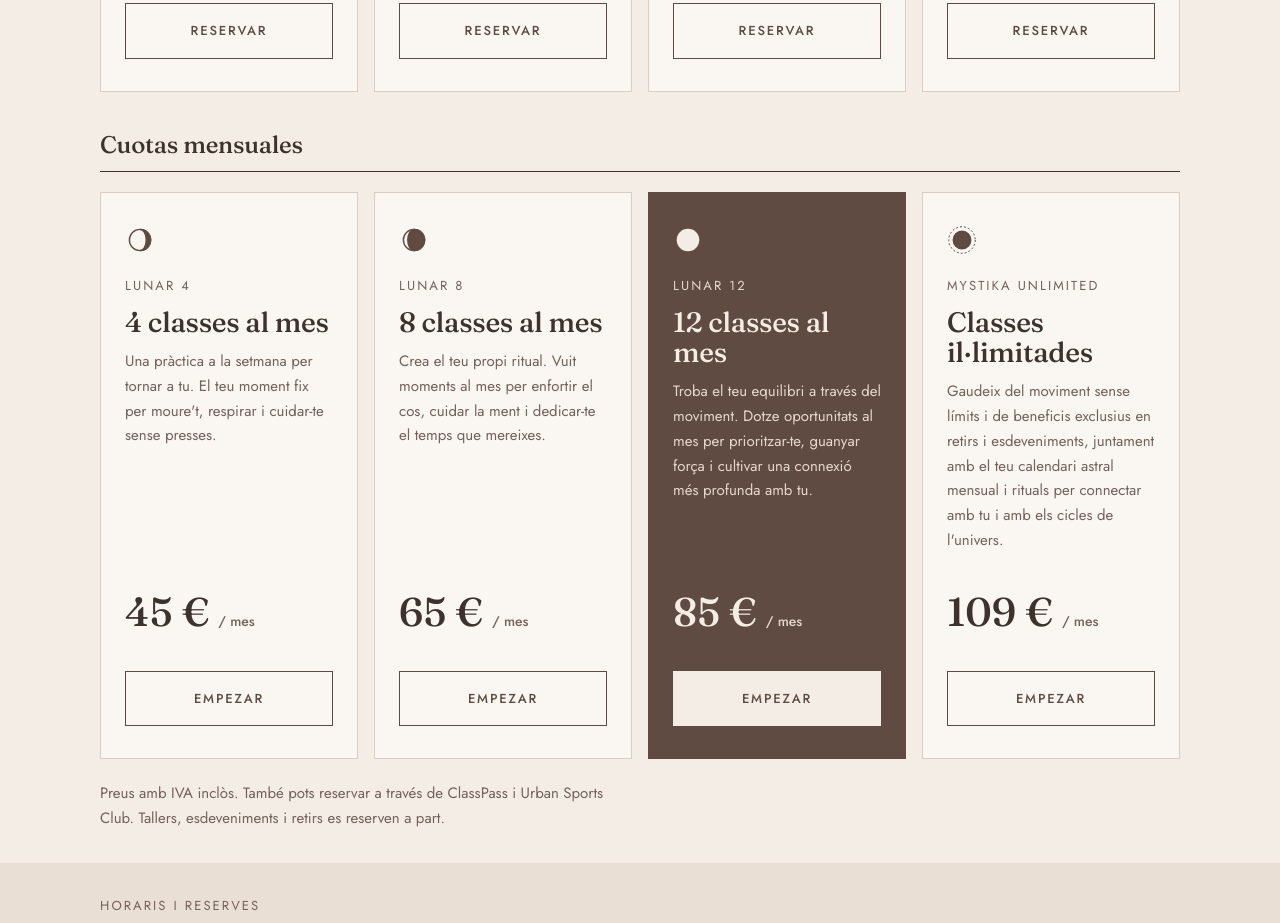
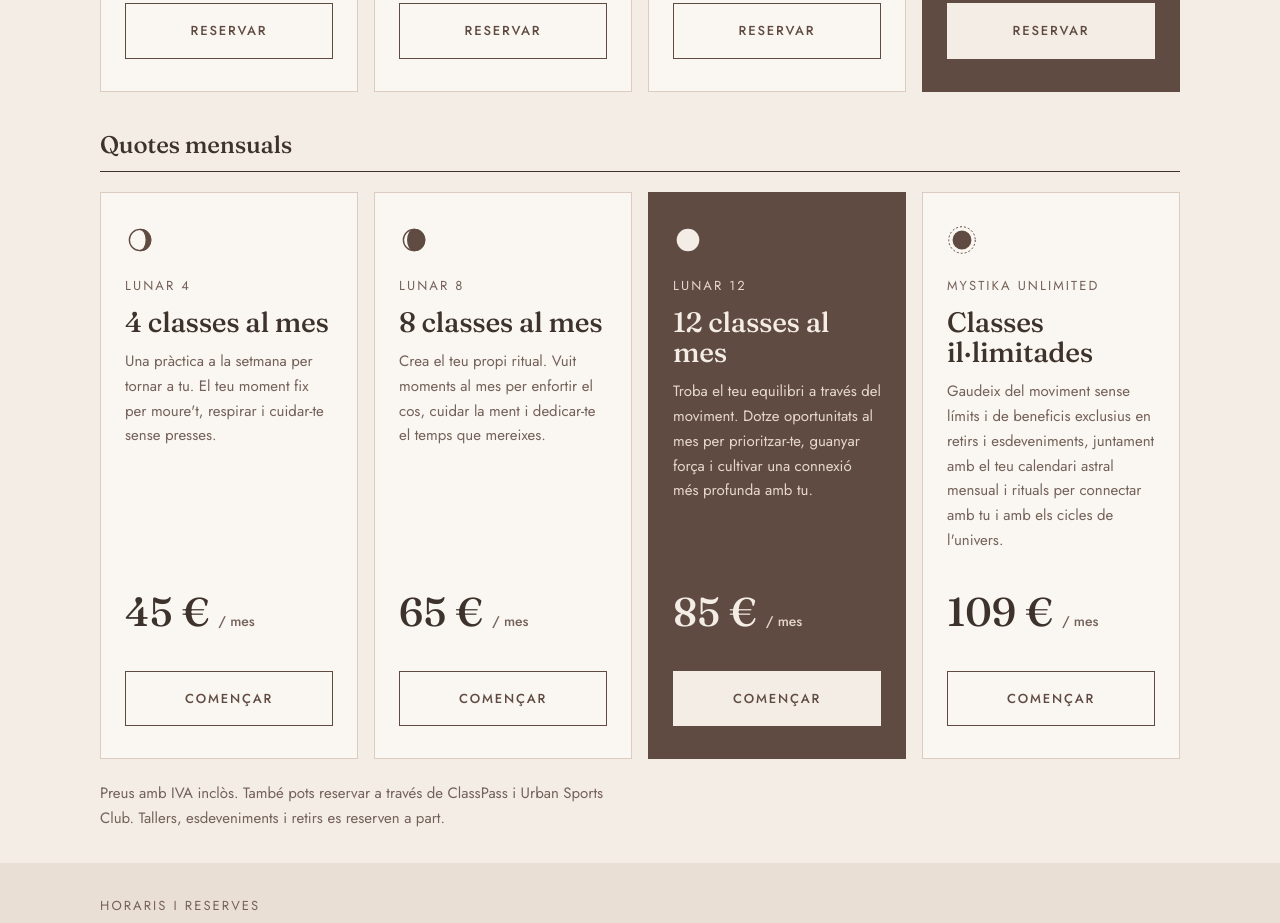
Before and after one commit to Flixxx365/mystika-web, a plain HTML site: page ca/index.html in a window 1280 px wide. Shown: the part 3116-4039 px from the top of the page. Drawn offline with Linux system fonts and the light colour scheme.

Commit message:
Tarifas: destacar también Moon Cycle; textos en catalán
Co-Authored-By: Claude Opus 5.5 <noreply@anthropic.com>
Claude-Session: https://claude.ai/code/session_01GCd9ANeNYQEQXMrK22J3Cr

```diff
--- a/ca/index.html
+++ b/ca/index.html
@@ -322,16 +322,16 @@
         <div class="price">88 €</div>
         <a href="https://mystika.lorari.com" target="_blank" rel="noopener" class="btn btn-line">Reservar</a>
       </div>
-      <div class="plan">
+      <div class="plan feat">
         <svg class="phase" aria-hidden="true"><use href="#ph-gibbous"/></svg>
         <span class="name">Moon Cycle</span>
         <h3>Bono de 10 classes</h3>
         <p>El teu benestar, al teu ritme. Gaudeix de 10 classes amb la llibertat d'organitzar-te com millor t'encaixi i fer del moviment part de la teva vida. Caducitat de 12 mesos.</p>
         <div class="price">135 €</div>
-        <a href="https://mystika.lorari.com" target="_blank" rel="noopener" class="btn btn-line">Reservar</a>
+        <a href="https://mystika.lorari.com" target="_blank" rel="noopener" class="btn">Reservar</a>
       </div>
     </div>
-    <h3 class="plans-group">Cuotas mensuales</h3>
+    <h3 class="plans-group">Quotes mensuals</h3>
     <p class="swipe-hint">Llisca per veure-les totes</p>
     <div class="plans four">
       <div class="plan">
@@ -340,7 +340,7 @@
         <h3>4 classes al mes</h3>
         <p>Una pràctica a la setmana per tornar a tu. El teu moment fix per moure't, respirar i cuidar-te sense presses.</p>
         <div class="price">45 € <small>/ mes</small></div>
-        <a href="https://mystika.lorari.com" target="_blank" rel="noopener" class="btn btn-line">Empezar</a>
+        <a href="https://mystika.lorari.com" target="_blank" rel="noopener" class="btn btn-line">Començar</a>
       </div>
       <div class="plan">
         <svg class="phase" aria-hidden="true"><use href="#ph-gibbous"/></svg>
@@ -348,7 +348,7 @@
         <h3>8 classes al mes</h3>
         <p>Crea el teu propi ritual. Vuit moments al mes per enfortir el cos, cuidar la ment i dedicar-te el temps que mereixes.</p>
         <div class="price">65 € <small>/ mes</small></div>
-        <a href="https://mystika.lorari.com" target="_blank" rel="noopener" class="btn btn-line">Empezar</a>
+        <a href="https://mystika.lorari.com" target="_blank" rel="noopener" class="btn btn-line">Començar</a>
       </div>
       <div class="plan feat">
         <svg class="phase" aria-hidden="true"><use href="#ph-full"/></svg>
@@ -356,7 +356,7 @@
         <h3>12 classes al mes</h3>
         <p>Troba el teu equilibri a través del moviment. Dotze oportunitats al mes per prioritzar-te, guanyar força i cultivar una connexió més profunda amb tu.</p>
         <div class="price">85 € <small>/ mes</small></div>
-        <a href="https://mystika.lorari.com" target="_blank" rel="noopener" class="btn">Empezar</a>
+        <a href="https://mystika.lorari.com" target="_blank" rel="noopener" class="btn">Començar</a>
       </div>
       <div class="plan">
         <svg class="phase" aria-hidden="true"><use href="#ph-halo"/></svg>
@@ -364,7 +364,7 @@
         <h3>Classes il·limitades</h3>
         <p>Gaudeix del moviment sense límits i de beneficis exclusius en retirs i esdeveniments, juntament amb el teu calendari astral mensual i rituals per connectar amb tu i amb els cicles de l'univers.</p>
         <div class="price">109 € <small>/ mes</small></div>
-        <a href="https://mystika.lorari.com" target="_blank" rel="noopener" class="btn btn-line">Empezar</a>
+        <a href="https://mystika.lorari.com" target="_blank" rel="noopener" class="btn btn-line">Començar</a>
       </div>
     </div>
     <p class="plans-note">Preus amb IVA inclòs. També pots reservar a través de ClassPass i Urban Sports Club. Tallers, esdeveniments i retirs es reserven a part.</p>
```
Also changed, not shown: en/index.html (+2 -2 lines), index.html (+2 -2 lines).
